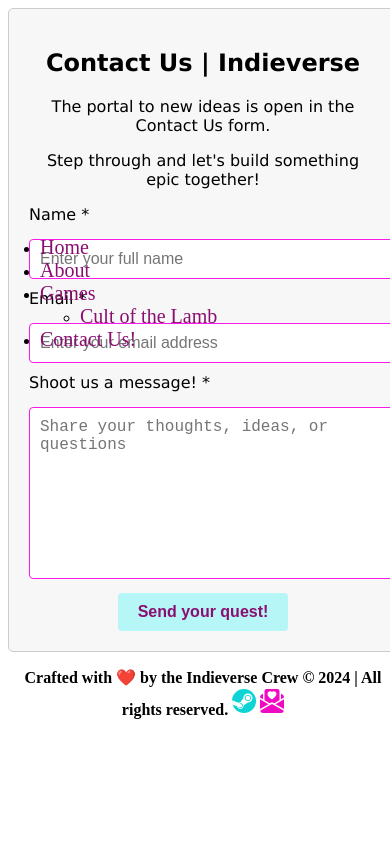
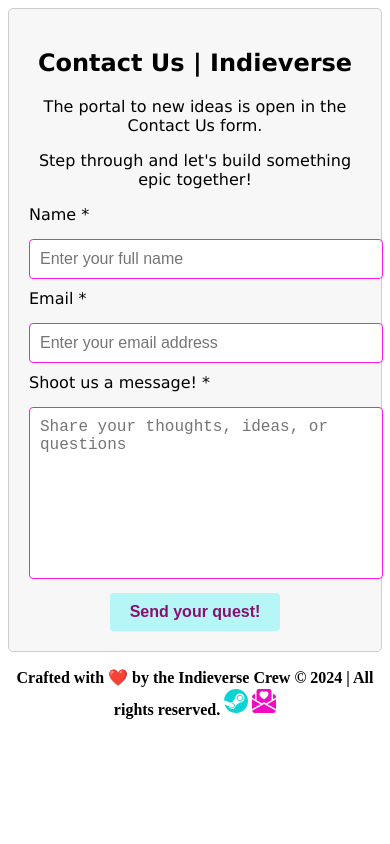
Before and after one commit to LihMartins/CodeProjectStudies, a website: page contact.html in a window 390 px wide. Drawn offline with Linux system fonts and the light colour scheme.

Commit message:
adjusting manifest.json

```diff
--- a/about.html
+++ b/about.html
@@ -14,8 +14,6 @@
       <meta name="keywords" content="About Objective Page Content">
 
       <link rel="stylesheet" href="css/about.css">
-      <!-- Include Manifest -->
-    <link rel="manifest" href="/manifest.json">
 
       <title>Indieverse</title>
 
--- a/contact.html
+++ b/contact.html
@@ -15,8 +15,6 @@
 
   <title>Contact Us | Indieverse</title>
   <link rel="stylesheet" href="css/contact.css">
-  <!-- Include Manifest -->
-  <link rel="manifest" href="/manifest.json">
 
 </head>
 <body>
--- a/css/about.css
+++ b/css/about.css
@@ -64,9 +64,12 @@ h1 {
   font-size: 32px;
 }
 
+  /* Menu */
+
 a {
   color: #8A0F71; /* Menu color */
   text-decoration: none; /* Remove underline */
+  font-weight: bold;
 }
 
 /*Footer*/
--- a/css/contact.css
+++ b/css/contact.css
@@ -48,6 +48,7 @@ li a {
 a {
   color: #8A0F71; /* Menu color */
   text-decoration: none; /* Remove underline */
+  font-weight: bold;
 }
 
   /* Focus styles */
@@ -98,10 +99,13 @@ a {
     font-size: 16px;
   }
 
-    /* Responsive styles for smaller screens */
-    @media (max-width: 768px) {
-      body {
-        position: relative;
-        width: 100%;
-      }
-    }
+    /* Additional styles for responsive layout */
+@media (max-width: 768px) {
+  form {
+    max-width: 100%; /* Make the form container full width on smaller screens */
+  }
+
+  #internal-nav-container {
+    display: none; /* Hide the side menu on smaller screens */
+  }
+}
--- a/css/cult-of-the-lamb.css
+++ b/css/cult-of-the-lamb.css
@@ -39,6 +39,7 @@ li a {
 a {
   color: #8A0F71; /* Menu color */
   text-decoration: none; /* Remove underline */
+  font-weight: bold;
 }
 
 img {
--- a/css/games.css
+++ b/css/games.css
@@ -39,6 +39,7 @@ li a {
 a {
   color: #8A0F71; /* Menu color */
   text-decoration: none; /* Remove underline */
+  font-weight: bold;
 }
 
 /* Images */
--- a/internal-nav.html
+++ b/internal-nav.html
@@ -9,9 +9,6 @@
     <!-- Page Description & Keywords-->
     <meta name="Description" content="Indie Games review">
     <meta name="keywords" content="Indie Games review">
-
-    <!-- Include Manifest -->
-    <link rel="manifest" href="/manifest.json">
 
         <title>Indieverse</title>
 
```
Also changed, not shown: confirmation.html (+1 -2 lines), cookies-settings.html (+1 -2 lines), cult-of-the-lamb.html (+0 -2 lines), games.html (+0 -2 lines), index.html (+2 -1 lines), privacy-policy.html (+0 -4 lines), README.md, manifest.json.
